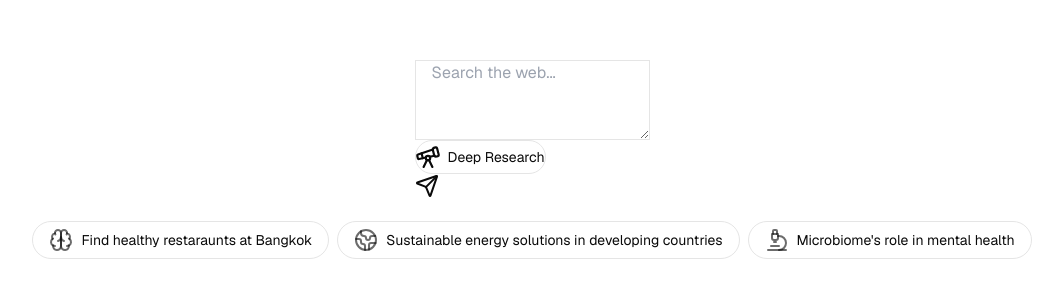
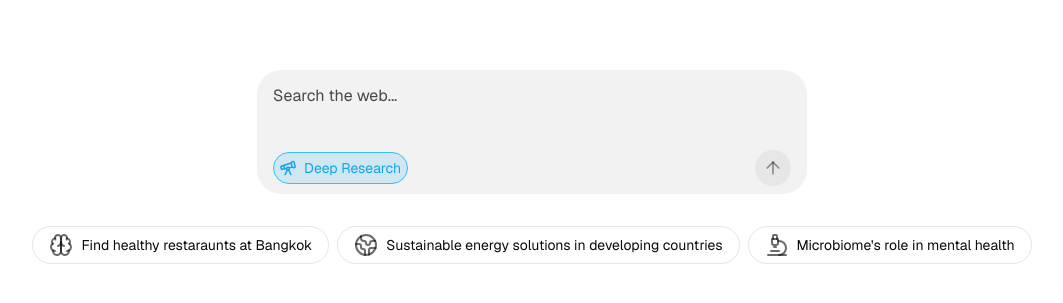
Before and after one commit to Serjobas/free-deep-research, a Next.js app: page / in a window 1280 px wide. Shown: the part 221-524 px from the top of the page, without its empty margins (108-1171 px from the left). Built offline with nearby package versions, Linux system fonts and the light colour scheme.

Commit message:
Refactor AI input component: Update icons, loading state, and styling

```diff
--- a/src/features/chat/ai-input-with-search.tsx
+++ b/src/features/chat/ai-input-with-search.tsx
@@ -1,6 +1,6 @@
 "use client";
 
-import { Globe, Telescope, Send } from "lucide-react";
+import { Telescope, Square, ArrowUp } from "lucide-react";
 import { useState } from "react";
 import { Textarea } from "@/components/ui/textarea";
 import { motion, AnimatePresence } from "framer-motion";
@@ -22,11 +22,10 @@ export function AIInputWithSearch({
   placeholder = "Search the web...",
   minHeight = 48,
   maxHeight = 164,
-  onSubmit,
-  onFileSelect,
   className,
 }: AIInputWithSearchProps) {
   const [value, setValue] = useState("");
+  const [isLoading, setIsLoading] = useState(false);
   const { textareaRef, adjustHeight } = useAutoResizeTextarea({
     minHeight,
     maxHeight,
@@ -34,7 +33,8 @@ export function AIInputWithSearch({
 
   const handleSubmit = () => {
     if (value.trim()) {
-      onSubmit?.(value, showSearch);
+      setIsLoading(true);
+      // onSubmit?.(value, showSearch);
       setValue("");
       adjustHeight(true);
     }
@@ -52,7 +52,7 @@ export function AIInputWithSearch({
               id={id}
               value={value}
               placeholder={placeholder}
-              className="w-full rounded-3xl rounded-b-none px-4 py-3 bg-black/5 dark:bg-white/5 border-none dark:text-white placeholder:text-black/70 dark:placeholder:text-white/70 resize-none focus-visible:ring-0 leading-[1.2]"
+              className="w-full rounded-3xl rounded-b-none px-4 py-4 bg-black/5 dark:bg-white/5 border-none dark:text-white placeholder:text-black/70 dark:placeholder:text-white/70 resize-none focus-visible:outline-none focus-visible:ring-0 focus-visible:ring-ring focus-visible:ring-offset-0 leading-[1.2]"
               ref={textareaRef}
               onKeyDown={(e: React.KeyboardEvent<HTMLTextAreaElement>) => {
                 if (e.key === "Enter" && !e.shiftKey) {
@@ -67,16 +67,8 @@ export function AIInputWithSearch({
             />
           </div>
 
-          <div className="h-12 bg-black/5 dark:bg-white/5 rounded-b-3xl">
-            <div className="absolute left-3 bottom-3 flex items-center gap-2">
-              {/* <label className="cursor-pointer rounded-lg p-2 bg-black/5 dark:bg-white/5">
-                <input
-                  type="file"
-                  className="hidden"
-                  onChange={handleFileChange}
-                />
-                <Paperclip className="w-4 h-4 text-black/40 dark:text-white/40 hover:text-black dark:hover:text-white transition-colors" />
-              </label> */}
+          <div className="pb-2 bg-black/5 dark:bg-white/5 rounded-b-3xl flex justify-between px-4">
+            <div className="flex items-center gap-2">
               <button
                 type="button"
                 className={cn(
@@ -124,18 +116,28 @@ export function AIInputWithSearch({
                 </AnimatePresence>
               </button>
             </div>
-            <div className="absolute right-3 bottom-3">
+            <div className="">
               <button
                 type="button"
-                onClick={handleSubmit}
+                onClick={() => {
+                  if (!!value.trim()) {
+                    handleSubmit();
+                  } else if (isLoading) {
+                    setIsLoading(false);
+                  }
+                }}
                 className={cn(
-                  "rounded-lg p-2 transition-colors",
-                  value
-                    ? "bg-sky-500/15 text-sky-500"
-                    : "bg-black/5 dark:bg-white/5 text-black/40 dark:text-white/40 hover:text-black dark:hover:text-white"
+                  "rounded-3xl w-9 h-9 flex items-center justify-center transition-colors",
+                  value || isLoading
+                    ? "bg-black text-white dark:bg-white dark:text-black"
+                    : "bg-black/5 dark:bg-white/5 text-black/40 dark:text-white/40 cursor-default"
                 )}
               >
-                <Send className="w-4 h-4" />
+                {isLoading ? (
+                  <Square fill="currentColor" className="w-4 h-4" />
+                ) : (
+                  <ArrowUp className="w-5 h-5" />
+                )}
               </button>
             </div>
           </div>
--- a/tailwind.config.ts
+++ b/tailwind.config.ts
@@ -2,61 +2,57 @@ import type { Config } from "tailwindcss";
 
 export default {
   darkMode: ["class"],
-    content: [
-    "./src/pages/**/*.{js,ts,jsx,tsx,mdx}",
-    "./src/components/**/*.{js,ts,jsx,tsx,mdx}",
-    "./src/app/**/*.{js,ts,jsx,tsx,mdx}",
-  ],
+  content: ["./src/**/*.{js,ts,jsx,tsx,mdx}"],
   theme: {
     extend: {
       colors: {
-  			background: 'hsl(var(--background))',
-  			foreground: 'hsl(var(--foreground))',
+        background: "hsl(var(--background))",
+        foreground: "hsl(var(--foreground))",
         card: {
-  				DEFAULT: 'hsl(var(--card))',
-  				foreground: 'hsl(var(--card-foreground))'
+          DEFAULT: "hsl(var(--card))",
+          foreground: "hsl(var(--card-foreground))",
         },
         popover: {
-  				DEFAULT: 'hsl(var(--popover))',
-  				foreground: 'hsl(var(--popover-foreground))'
+          DEFAULT: "hsl(var(--popover))",
+          foreground: "hsl(var(--popover-foreground))",
         },
         primary: {
-  				DEFAULT: 'hsl(var(--primary))',
-  				foreground: 'hsl(var(--primary-foreground))'
+          DEFAULT: "hsl(var(--primary))",
+          foreground: "hsl(var(--primary-foreground))",
         },
         secondary: {
-  				DEFAULT: 'hsl(var(--secondary))',
-  				foreground: 'hsl(var(--secondary-foreground))'
+          DEFAULT: "hsl(var(--secondary))",
+          foreground: "hsl(var(--secondary-foreground))",
         },
         muted: {
-  				DEFAULT: 'hsl(var(--muted))',
-  				foreground: 'hsl(var(--muted-foreground))'
+          DEFAULT: "hsl(var(--muted))",
+          foreground: "hsl(var(--muted-foreground))",
         },
         accent: {
-  				DEFAULT: 'hsl(var(--accent))',
-  				foreground: 'hsl(var(--accent-foreground))'
+          DEFAULT: "hsl(var(--accent))",
+          foreground: "hsl(var(--accent-foreground))",
         },
         destructive: {
-  				DEFAULT: 'hsl(var(--destructive))',
-  				foreground: 'hsl(var(--destructive-foreground))'
+          DEFAULT: "hsl(var(--destructive))",
+          foreground: "hsl(var(--destructive-foreground))",
         },
-  			border: 'hsl(var(--border))',
-  			input: 'hsl(var(--input))',
-  			ring: 'hsl(var(--ring))',
+        border: "hsl(var(--border))",
+        input: "hsl(var(--input))",
+        ring: "hsl(var(--ring))",
         chart: {
-  				'1': 'hsl(var(--chart-1))',
-  				'2': 'hsl(var(--chart-2))',
-  				'3': 'hsl(var(--chart-3))',
-  				'4': 'hsl(var(--chart-4))',
-  				'5': 'hsl(var(--chart-5))'
-  			}
+          "1": "hsl(var(--chart-1))",
+          "2": "hsl(var(--chart-2))",
+          "3": "hsl(var(--chart-3))",
+          "4": "hsl(var(--chart-4))",
+          "5": "hsl(var(--chart-5))",
+        },
       },
       borderRadius: {
-  			lg: 'var(--radius)',
-  			md: 'calc(var(--radius) - 2px)',
-  			sm: 'calc(var(--radius) - 4px)'
-  		}
-  	}
+        lg: "var(--radius)",
+        md: "calc(var(--radius) - 2px)",
+        sm: "calc(var(--radius) - 4px)",
+      },
+    },
   },
   plugins: [require("tailwindcss-animate")],
 } satisfies Config;
```
Lines whose indentation alone changed are shown as unchanged.
